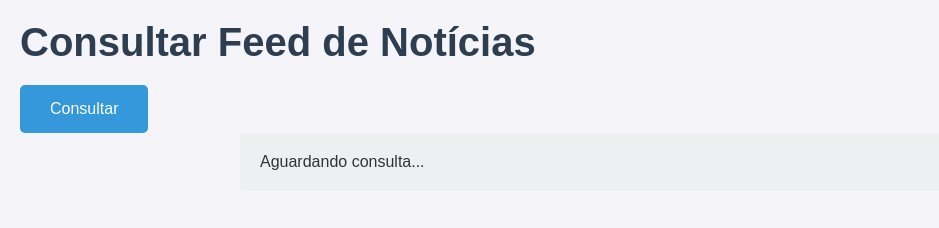
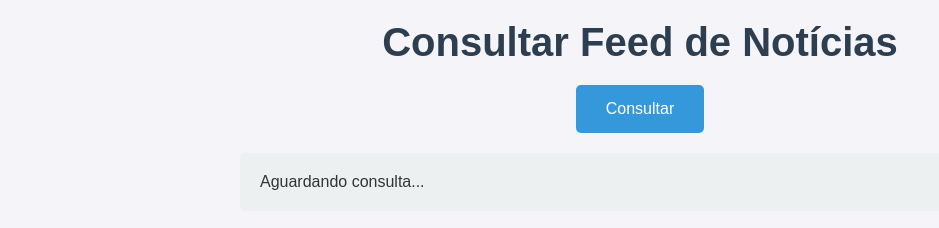
Before and after one commit to RobertakOliveira/Api-Rss-Terra, a website: page src/public/index.html in a window 1280 px wide. Shown: the whole page, without its empty margins (0-939 px from the left). Drawn offline with Linux system fonts and the light colour scheme.

Commit message:
refactor: Melhorando o layout da página

```diff
--- a/src/public/index.html
+++ b/src/public/index.html
@@ -7,8 +7,10 @@
     <link rel="stylesheet" href="styles.css">
 </head>
 <body>
-    <h1>Consultar Feed de Notícias</h1>
-    <button id="consultarBtn">Consultar</button>
+    <div class="header-container">
+        <h1>Consultar Feed de Notícias</h1>
+        <button id="consultarBtn">Consultar</button>
+    </div>
     <div id="resultado">
         <p>Aguardando consulta...</p>
     </div>
```
